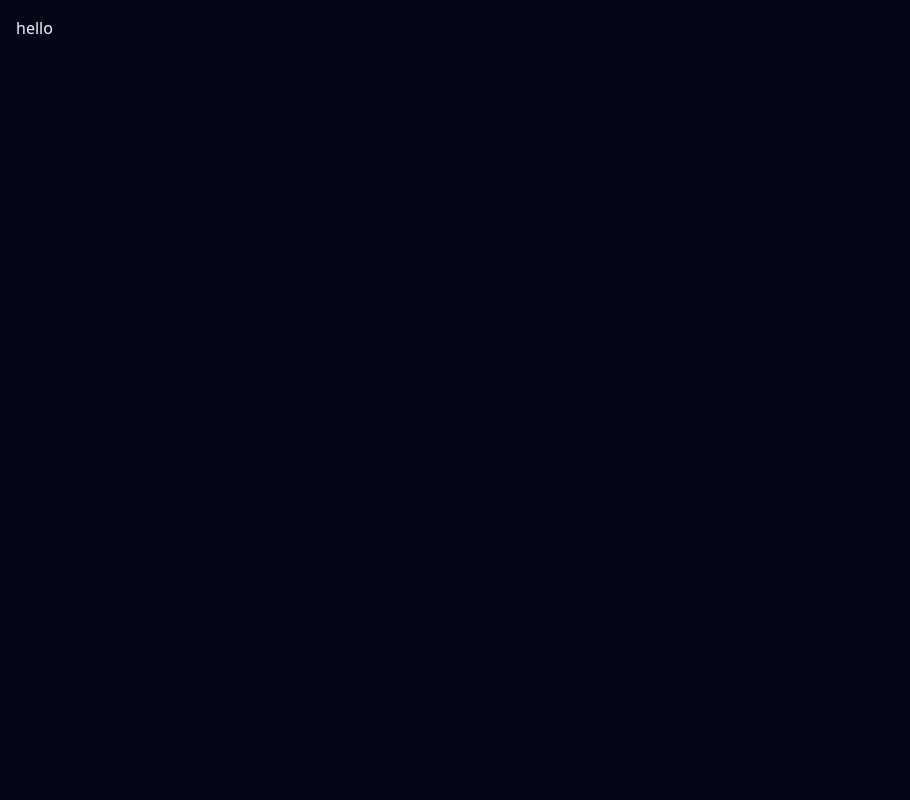
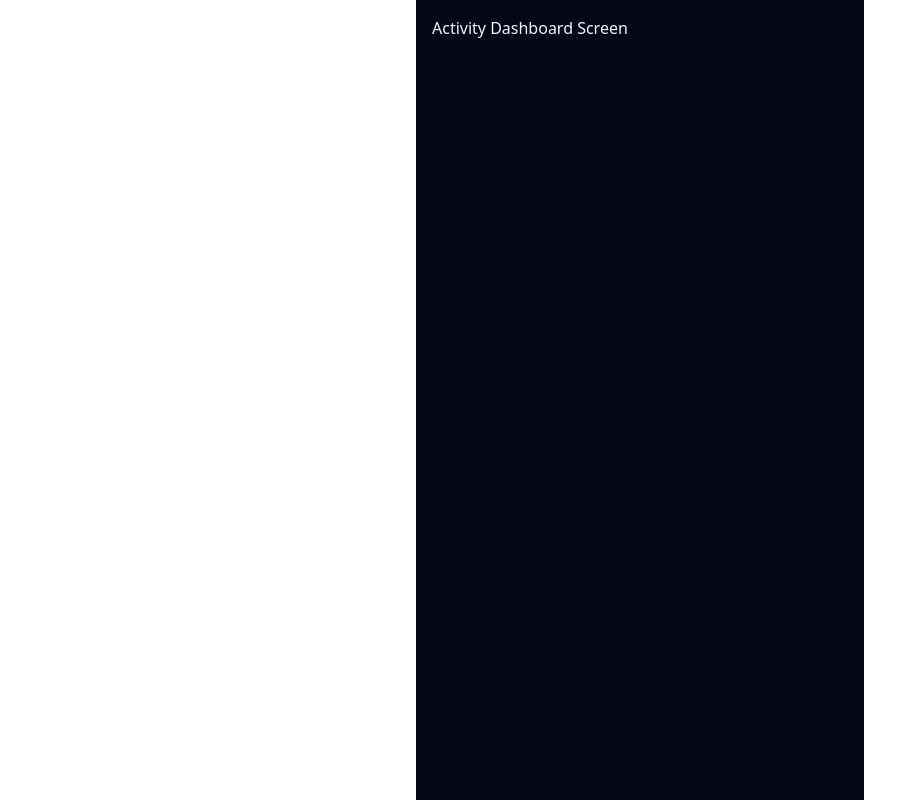
Before and after one commit to clmatt/practice-app, a React (Vite) app: page /#/activity/1 in a window 1280 px wide. Shown: the whole page, without its empty margins (0-910 px from the left). Built offline with nearby package versions, Linux system fonts and the light colour scheme.

Commit message:
feat: add router and screen stubs

```diff
--- a/src/App.tsx
+++ b/src/App.tsx
@@ -1,3 +1,25 @@
+import { HashRouter, Routes, Route } from 'react-router-dom'
+import HomeScreen from './screens/HomeScreen'
+import ActivityDashboardScreen from './screens/ActivityDashboardScreen'
+import PracticeSessionScreen from './screens/PracticeSessionScreen'
+import ManageItemsScreen from './screens/ManageItemsScreen'
+import AddEditItemScreen from './screens/AddEditItemScreen'
+import StatsScreen from './screens/StatsScreen'
+
 export default function App() {
-  return <div className="min-h-screen bg-slate-950 text-slate-100 p-4">hello</div>
+  return (
+    <HashRouter>
+      <div className="min-h-screen bg-slate-950 text-slate-100 max-w-md mx-auto">
+        <Routes>
+          <Route path="/" element={<HomeScreen />} />
+          <Route path="/activity/:activityId" element={<ActivityDashboardScreen />} />
+          <Route path="/activity/:activityId/practice" element={<PracticeSessionScreen />} />
+          <Route path="/activity/:activityId/manage" element={<ManageItemsScreen />} />
+          <Route path="/activity/:activityId/manage/add" element={<AddEditItemScreen />} />
+          <Route path="/activity/:activityId/manage/:itemId/edit" element={<AddEditItemScreen />} />
+          <Route path="/activity/:activityId/stats" element={<StatsScreen />} />
+        </Routes>
+      </div>
+    </HashRouter>
+  )
 }
--- /dev/null
+++ b/src/screens/ActivityDashboardScreen.tsx
@@ -0,0 +1,3 @@
+export default function ActivityDashboardScreen() {
+  return <div className="p-4">Activity Dashboard Screen</div>
+}
--- /dev/null
+++ b/src/screens/AddEditItemScreen.tsx
@@ -0,0 +1,3 @@
+export default function AddEditItemScreen() {
+  return <div className="p-4">Add/Edit Item Screen</div>
+}
--- /dev/null
+++ b/src/screens/HomeScreen.tsx
@@ -0,0 +1,3 @@
+export default function HomeScreen() {
+  return <div className="p-4">Home Screen</div>
+}
--- /dev/null
+++ b/src/screens/ManageItemsScreen.tsx
@@ -0,0 +1,3 @@
+export default function ManageItemsScreen() {
+  return <div className="p-4">Manage Items Screen</div>
+}
--- /dev/null
+++ b/src/screens/PracticeSessionScreen.tsx
@@ -0,0 +1,3 @@
+export default function PracticeSessionScreen() {
+  return <div className="p-4">Practice Session Screen</div>
+}
--- /dev/null
+++ b/src/screens/StatsScreen.tsx
@@ -0,0 +1,3 @@
+export default function StatsScreen() {
+  return <div className="p-4">Stats Screen</div>
+}
```
